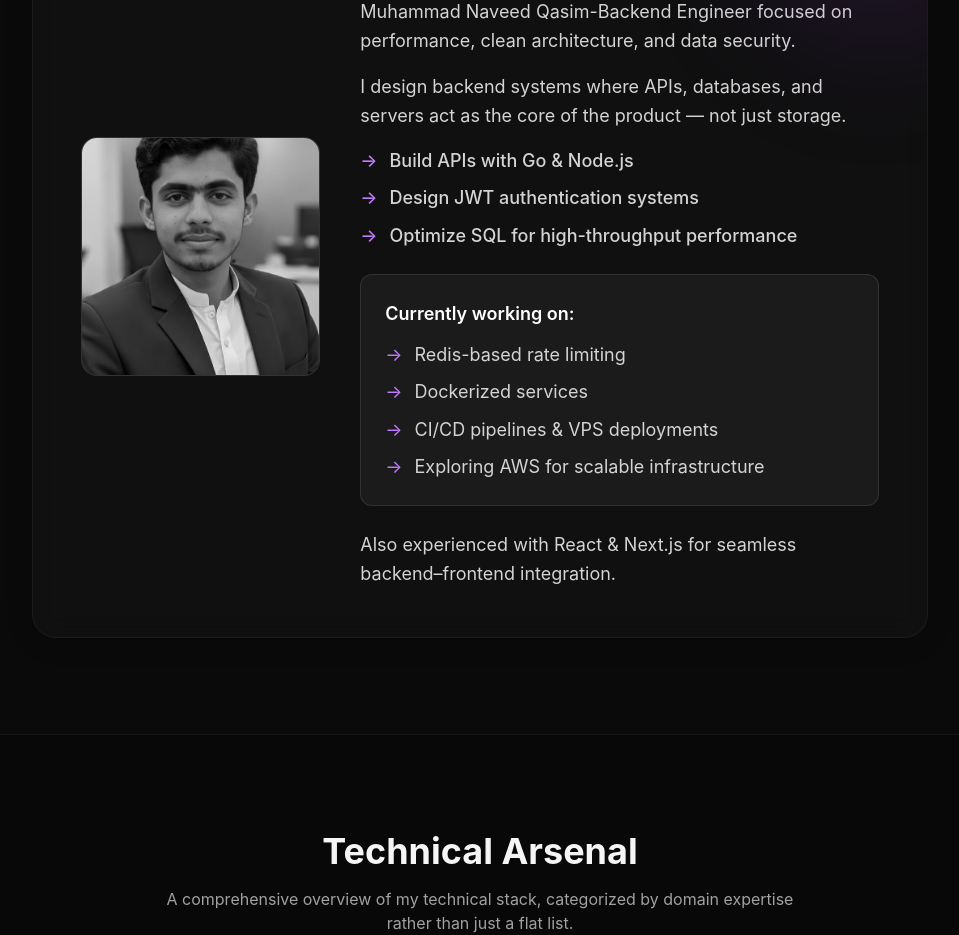
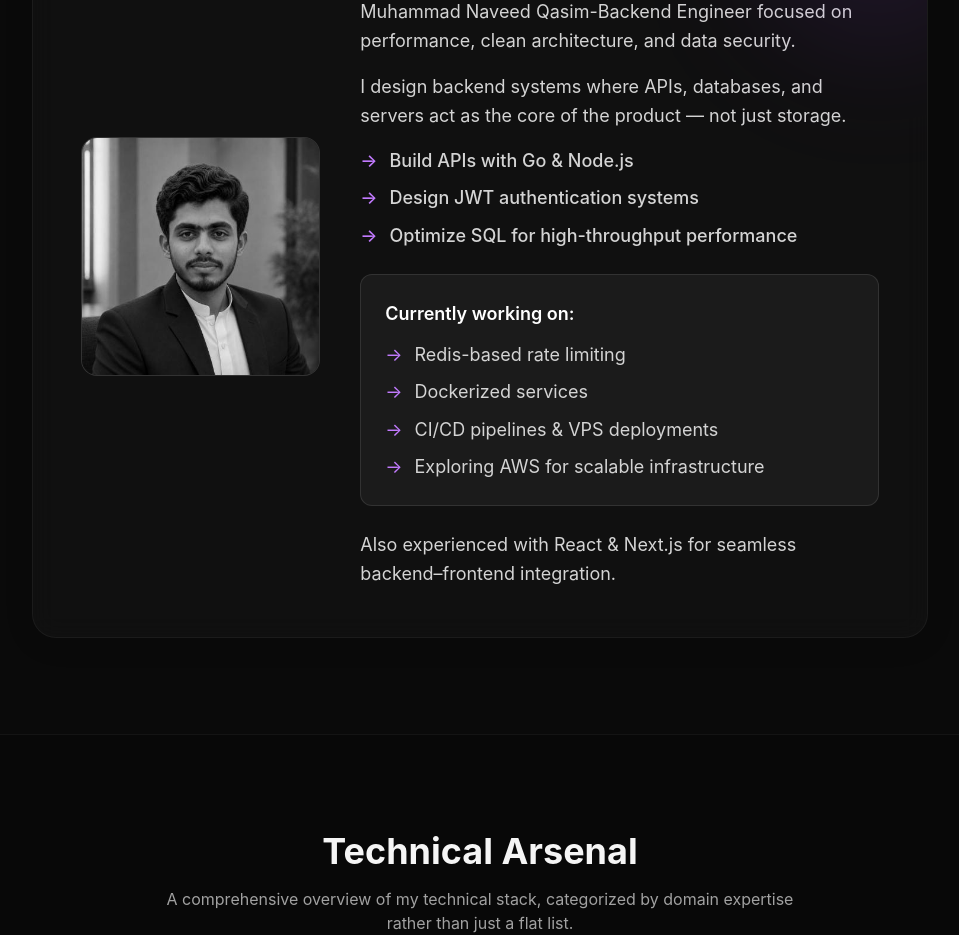
Before and after one commit to MRNaveed-stack/Portfolio, a React app: page / in a window 1280 px wide. Shown: the part 1020-1955 px from the top of the page, without its empty margins (160-1119 px from the left). Built offline with nearby package versions, Linux system fonts and the light colour scheme; the HTML template or start-up script is replaced by a standard one.

Commit message:
Modify About component with new image and content
Updated profile image source and refined the About Me section.

```diff
--- a/src/components/About.tsx
+++ b/src/components/About.tsx
@@ -18,7 +18,7 @@ const About = () => {
                         <div className="md:col-span-1 rounded-2xl overflow-hidden aspect-square border border-white/10 bg-white/5 flex items-center justify-center">
                             {/* Profile Image - Fallback using div for aesthetic until image is placed */}
                             <img
-                                src="6.jpg"
+                                src="me.jfif"
                                 alt="Muhammad Naveed Qasim"
                                 className="w-full h-full object-cover filter grayscale hover:grayscale-0 transition-all duration-500"
                             />
```
